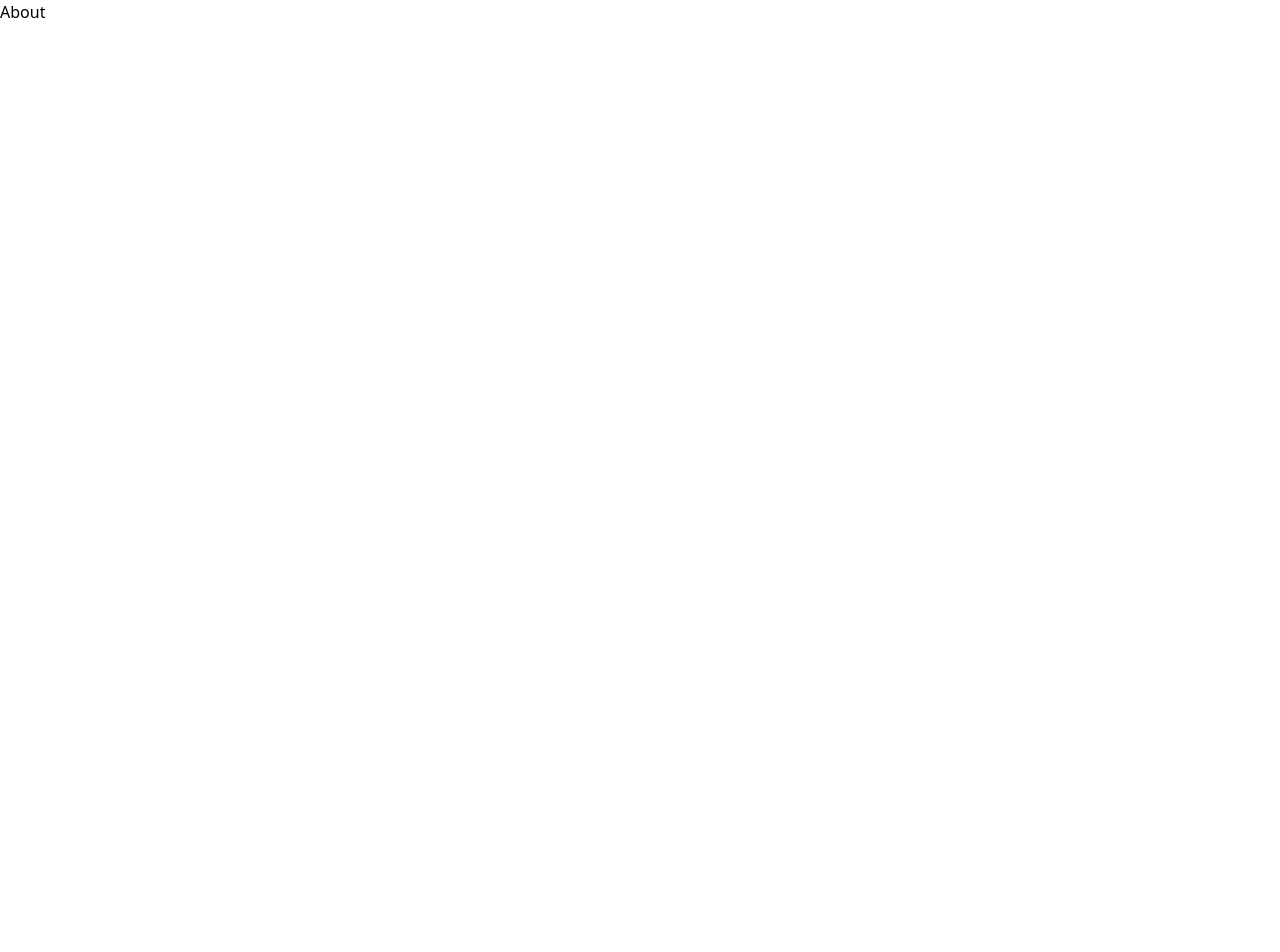
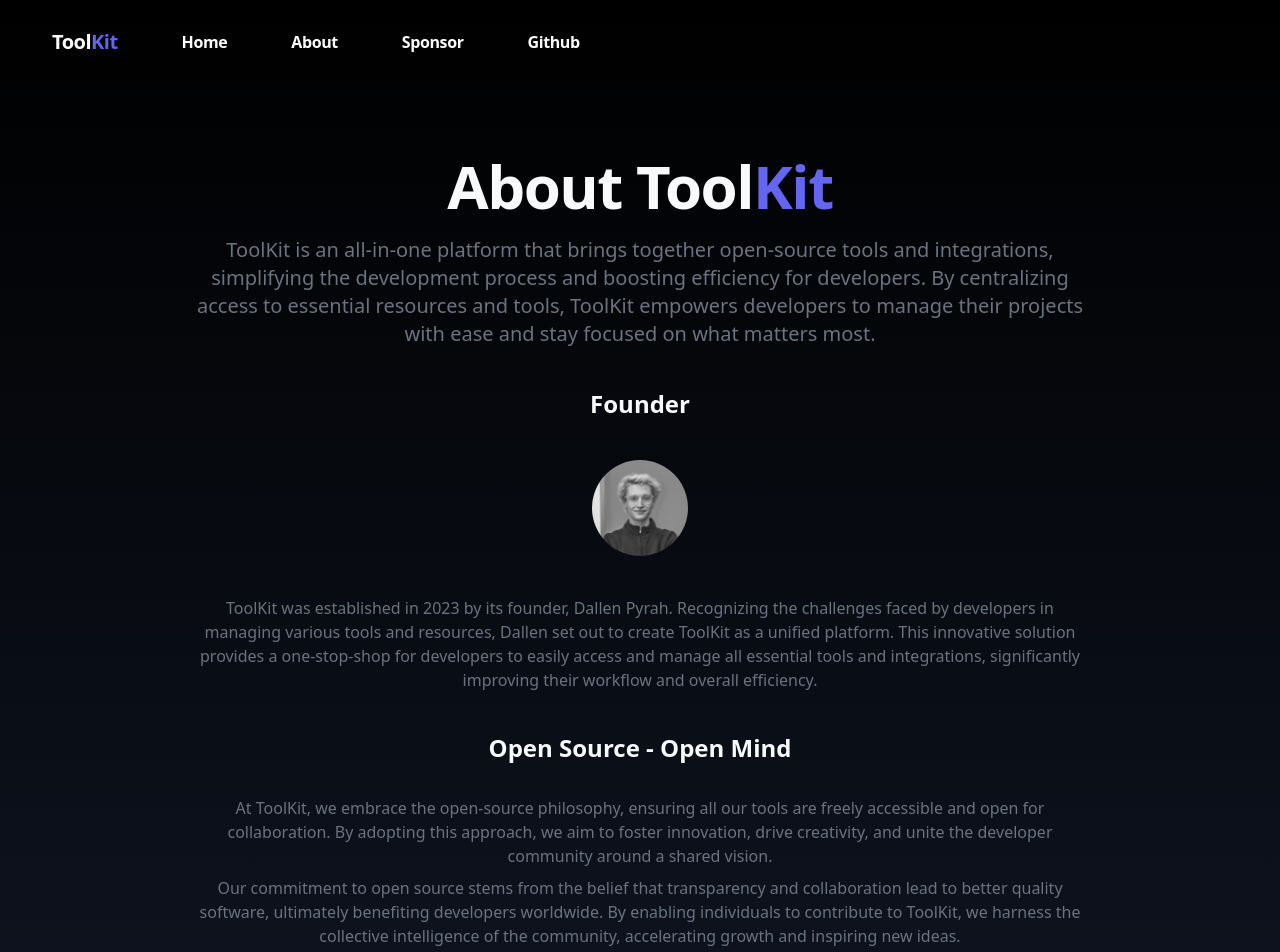
Before and after one commit to dallenpyrah/toolkit, a Next.js app: page /about in a window 1280 px wide. Shown: the top 952 px of the page. Before the commit the page ends 800 px from the top, so only its background shows below. Built offline with nearby package versions, Linux system fonts and the light colour scheme.

Commit message:
All pages are setup

```diff
--- a/src/components/home-nav-bar/home-nav-bar.tsx
+++ b/src/components/home-nav-bar/home-nav-bar.tsx
@@ -11,8 +11,7 @@ export const HomeNavBar = () => {
           </h1>
           <HomeNavBarListItem path={'/'} title={'Home'} />
           <HomeNavBarListItem path={'/about'} title={'About'} />
-          <HomeNavBarListItem path={'/contact'} title={'Contact'}/>
-          <HomeNavBarListItem path={'/pricing'} title={'Pricing'}/>
+          <HomeNavBarListItem path={'/sponsor'} title={'Sponsor'}/>
           <HomeNavBarListItem path={'https://github.com/dallenpyrah/toolkit'} title={'Github'}/>
         </div>
       </div>
--- a/src/pages/about.tsx
+++ b/src/pages/about.tsx
@@ -1,7 +1,70 @@
-export default function About() {
+import { NextPage } from "next";
+import Head from "next/head";
+import { HomeNavBar } from "~/components/home-nav-bar/home-nav-bar";
+
+const AboutPage: NextPage = () => {
   return (
-    <div>
-      <h1>About</h1>
-    </div>
-  )
-}
+    <>
+      <Head>
+        <title>About ToolKit</title>
+      </Head>
+      <main className="flex flex-col min-h-screen bg-gradient-to-b from-black to-gray-900">
+        <HomeNavBar />
+        <div className="flex flex-col items-center justify-center flex-1 px-4 py-12 sm:px-6 lg:px-8">
+          <div className="max-w-4xl mx-auto text-center">
+            <h1 className="text-4xl mt-10 font-extrabold tracking-tight text-gray-50 sm:text-5xl md:text-6xl">
+              About Tool<span className={'text-indigo-500'}>Kit</span>
+            </h1>
+            <p className="mt-3 text-base text-gray-500 sm:mt-5 sm:text-lg sm:max-w-4xl sm:mx-auto md:mt-5 md:text-xl">
+              ToolKit is an all-in-one platform that brings together open-source tools and integrations,
+              simplifying the development process and boosting efficiency for developers.
+              By centralizing access to essential resources and tools, ToolKit empowers developers to manage
+              their projects with ease and stay focused on what matters most.
+            </p>
+            <div className="mt-10 space-y-10">
+              <div>
+                <h2 className="text-2xl font-bold text-gray-50 mb-10">Founder</h2>
+                <div className="mt-2 flex items-center justify-center my-10">
+                  <img
+                    className="w-24 h-24 rounded-full"
+                    src="/images/dallenpyrah.jpeg"
+                    alt="Dallen Pyrah's profile photo"
+                  />
+                </div>
+                <div className="mt-2 flex items-center">
+                  <p className="text-gray-500">
+                    ToolKit was established in 2023 by its founder, Dallen Pyrah.
+                    Recognizing the challenges faced by developers in managing various tools and resources,
+                    Dallen set out to create ToolKit as a unified platform.
+                    This innovative solution provides a one-stop-shop for developers to easily access and manage all essential tools and integrations,
+                    significantly improving their workflow and overall efficiency.
+                  </p>
+                </div>
+              </div>
+              <div>
+                <h2 className="text-2xl font-bold text-gray-50 mb-8">Open Source - Open Mind</h2>
+                <p className="mt-2 text-gray-500">
+                  At ToolKit, we embrace the open-source philosophy, ensuring all our tools are freely accessible and open for collaboration. By adopting this approach, we aim to foster innovation, drive creativity, and unite the developer community around a shared vision.
+                </p>
+                <p className="mt-2 text-gray-500">
+                  Our commitment to open source stems from the belief that transparency and collaboration lead to better quality software, ultimately benefiting developers worldwide. By enabling individuals to contribute to ToolKit, we harness the collective intelligence of the community, accelerating growth and inspiring new ideas.
+                </p>
+              </div>
+              <div>
+                <h2 className="text-2xl font-bold text-gray-50 mb-8">Why We're Doing It</h2>
+                <p className="mt-2 text-gray-500">
+                  The driving force behind ToolKit is our desire to empower developers by providing them with the best possible tools to enhance their workflow. We understand the complexities and challenges that developers face daily, and we're committed to making their lives easier and more productive.
+                </p>
+                <p className="mt-2 text-gray-500">
+                  By crafting a versatile and user-friendly platform, we aim to support developers of all skill levels, from beginners to experts. ToolKit is designed to adapt to each individual's needs, simplifying processes and ultimately allowing developers to focus on what truly matters: creating outstanding software.
+                </p>
+              </div>
+            </div>
+          </div>
+        </div>
+      </main>
+    </>
+  );
+};
+
+export default AboutPage;
--- a/src/pages/contact.tsx
+++ /dev/null
@@ -1,7 +0,0 @@
-export default function Contact() {
-  return (
-    <div>
-      <h1>Contact</h1>
-    </div>
-  )
-}
--- a/src/pages/pricing.tsx
+++ /dev/null
@@ -1,7 +0,0 @@
-export default function Pricing() {
-  return (
-    <div>
-      <h1>Pricing</h1>
-    </div>
-  )
-}
--- /dev/null
+++ b/src/pages/sponsor.tsx
@@ -0,0 +1,44 @@
+import { NextPage } from "next";
+import Head from "next/head";
+import { HomeNavBar } from "~/components/home-nav-bar/home-nav-bar";
+
+const SponsorPage: NextPage = () => {
+  return (
+    <>
+      <Head>
+        <title>Sponsor ToolKit</title>
+      </Head>
+      <main className="flex flex-col min-h-screen bg-gradient-to-b from-black to-gray-900">
+        <HomeNavBar />
+        <div className="flex flex-col items-center justify-center flex-1 px-4 py-12 sm:px-6 lg:px-8">
+          <div className="max-w-4xl mx-auto text-center">
+            <h1 className="text-4xl font-extrabold tracking-tight text-gray-50 sm:text-5xl md:text-6xl">
+              Sponsor<span className={'text-indigo-500'}></span>
+            </h1>
+            <p className="mt-3 text-base text-gray-500 sm:mt-5 sm:text-lg sm:max-w-4xl sm:mx-auto md:mt-5 md:text-xl">
+              We appreciate your support! By sponsoring our GitHub repository, you're helping us continue to develop and maintain ToolKit.
+            </p>
+            <div className="mt-20 space-y-10">
+              <div className="bg-gray-800 rounded-lg p-6 text-center">
+                <h2 className="text-2xl font-bold text-gray-50 mb-4">Support Tool<span className={'text-indigo-500'}>Kit</span></h2>
+                <p className="text-gray-500">
+                  Your sponsorship will help us keep ToolKit up-to-date, add new features, and improve the user experience for developers worldwide.
+                </p>
+                <a
+                  href="https://github.com/sponsors/dallenpyrah"
+                  target="_blank"
+                  rel="noopener noreferrer"
+                  className="mt-6 inline-block px-6 py-3 text-base font-semibold text-white bg-indigo-500 rounded-md shadow-sm hover:bg-indigo-600 focus:outline-none focus:ring-2 focus:ring-offset-2 focus:ring-indigo-500"
+                >
+                  Sponsor on GitHub
+                </a>
+              </div>
+            </div>
+          </div>
+        </div>
+      </main>
+    </>
+  );
+};
+
+export default SponsorPage;
```
Also changed, not shown: public/images/dallenpyrah.jpeg (added).
